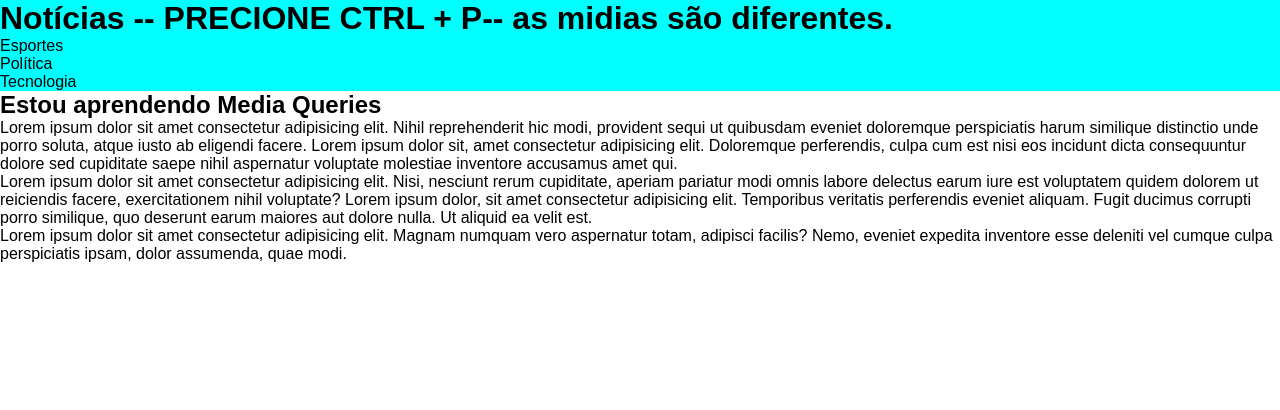
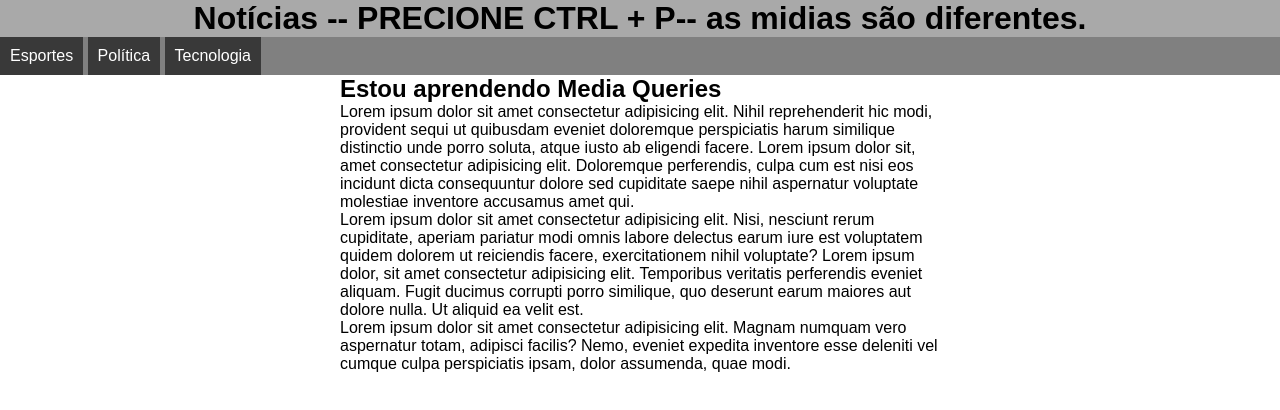
Before and after one commit to LEANDR0MD/HTML-CSS, a plain HTML site: page EXERCICIOS/ex028-midiaquere/mq001/index.html in a window 1280 px wide. Drawn offline with Linux system fonts and the light colour scheme.

Commit message:
atualizar

```diff
--- a/EXERCICIOS/ex028-midiaquere/mq001/estilos/tela.css
+++ b/EXERCICIOS/ex028-midiaquere/mq001/estilos/tela.css
@@ -13,5 +13,28 @@ html {
 }
 
 header {
-    background-color: aqua;
+    background-color: darkgrey
 }
+
+header>h1 {
+    text-align: center;
+}
+
+menu ul {
+    list-style-type: none;
+    background-color: gray;
+}
+
+menu li {
+    display: inline-block;
+    padding: 10px;
+    background-color: rgb(57, 57, 57);
+    color: white;
+}
+
+article {
+    width: 600px;
+
+    display: block;
+    margin: auto;
+}
```
Also changed, not shown: EXERCICIOS/ex028-midiaquere/mq001/index.html (+2 -0 lines).
